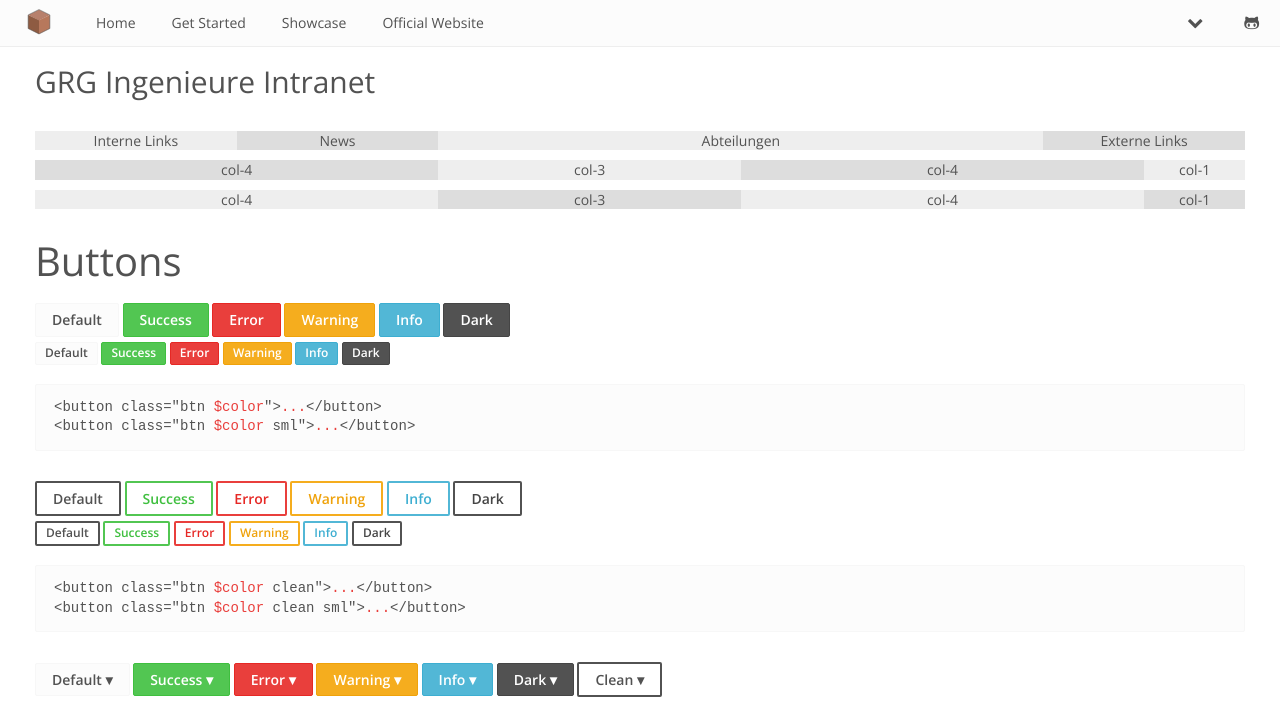
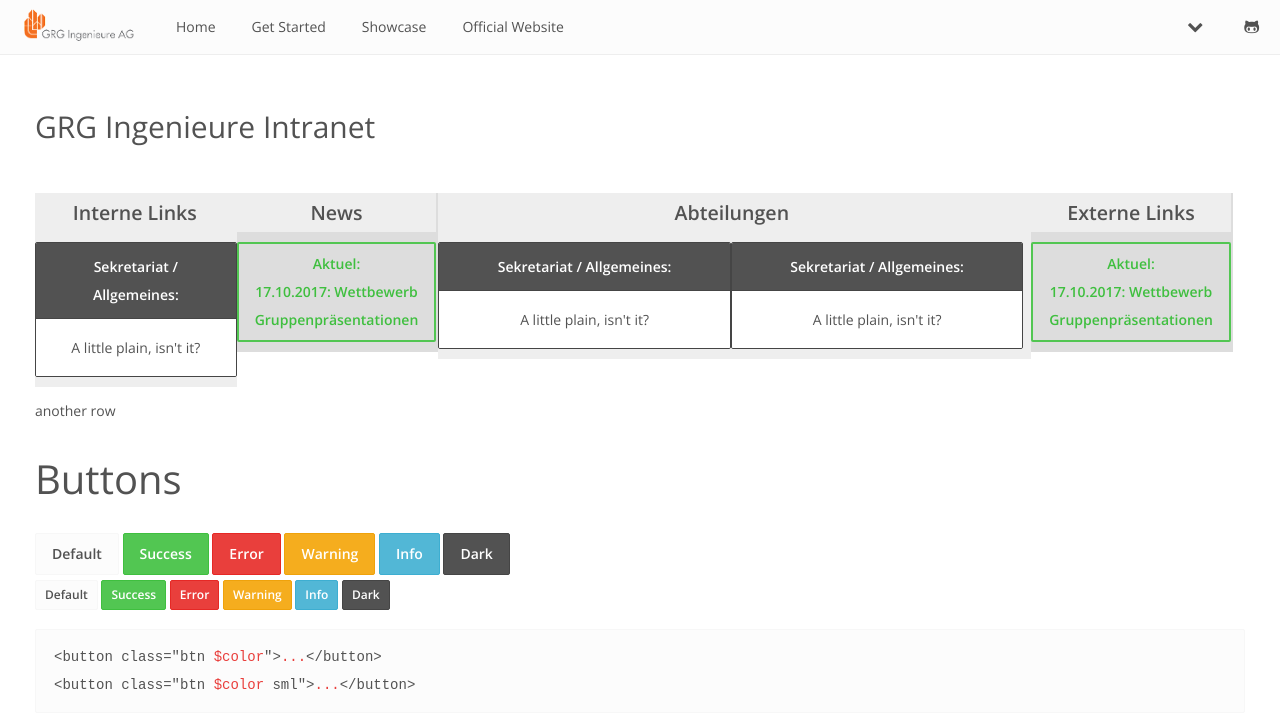
Before and after one commit to grg-ingenieure/intranet-template, a plain HTML site: page index.html in a window 1280 px wide. Shown: the top 718 px of the page. Drawn offline with nearby package versions, Linux system fonts and the light colour scheme.

Commit message:
Defining the grid

```diff
--- a/css/caramel.css
+++ b/css/caramel.css
@@ -9,7 +9,7 @@ body {
   font-family: "Open Sans", "Arial", "Helvetica", sans-serif;
   font-size: 14px;
   font-weight: 400;
-  line-height: 1.4;
+  line-height: 2;
   background-color: #FFF;
   color: #525252;
   margin: 0;
@@ -462,7 +462,7 @@ select:focus {
   float: left;
   margin-left: 1.25%;
   margin-right: 1.25%;
-  margin-bottom: 10px;
+  margin-bottom: 5px;
 }
 
 @media (max-width: 800px) {
@@ -477,7 +477,7 @@ select:focus {
 
 .full {
   float: left;
-  margin-bottom: 10px;
+  margin-bottom: 5px;
 }
 
 @media (max-width: 800px) {
@@ -557,7 +557,7 @@ select:focus {
 }
 
 .full.col-6 {
-  width: 50%;
+  width: 49%;
 }
 
 .full.col-7 {
@@ -581,7 +581,7 @@ select:focus {
 }
 
 .full.col-12 {
-  width: 100%;
+  width: 99%;
 }
 
 img {
--- a/index.html
+++ b/index.html
@@ -4,10 +4,10 @@
     <meta charset="UTF-8">
     <meta name="viewport" content="width=device-width, initial-scale=1.0">
 
-    <title>Caramel</title>
+    <title>GRG Ingenieure</title>
     <meta name="author" content="Maria-Vasiliki Kourouni">
     <meta name="description" content="Intranet template">
-    <link rel="shortcut icon" href="favicon.ico" type="image/x-icon">
+    <link rel="shortcut icon" href="favicon.ico">
 
     <link href="css/caramel.min.css" rel="stylesheet" type="text/css">
     <link href='https://fonts.googleapis.com/css?family=Open+Sans:400,400italic,600' rel='stylesheet' type='text/css'>
@@ -30,16 +30,7 @@
         <ul>
             <li class="collapse"><a href="#" class="menu"><i class="fa fa-bars"></i></a></li>
             <li class="brand">
-                <a href="#"><svg version="1.1" width="30px" height="26px" viewBox="0 0 48 48">
-                    <g transform="translate(0,-1004.3622)">
-                        <g transform="translate(-6,1003)">
-                            <path fill="#B7806C" d="M30,2.518l-20,10l20,10l20-10 L30,2.518z"/>
-                            <path fill="#B7785C" d="M30,22.362v25l20-10v-25 L30,22.362z"/>
-                            <path fill="#8E5B42" d="M30,22.362v25l-20-10v-25 L30,22.362z"/>
-                            <path fill="none" stroke="#4D4D4D" d="M30,2.375l-20,10v25l20,10l20-10v-25 L30,2.375z"/>
-                        </g>
-                    </g>
-                </svg></a>
+                <a href="#"><img src="very_small_logo.png" alt="GRG Ingenieure"></a>
             </li>
             <li><a href="http://caramel.ga/">Home</a></li>
             <li><a href="http://caramel.ga/start.html">Get Started</a></li>
@@ -86,25 +77,72 @@
 
         <hr>
 
+        <br>
 
         <h4>GRG Ingenieure Intranet</h4><br>
         <div class="row" id="example">
+            <!--First column Interne Links-->
+            <div class="full col-2">
+                <div class="row">
+                    <div class="full col-12" style="font-weight: bold; font-size: 1.4em;">Interne Links</div>
+                </div>
+                <div class="row">
+                    <div class="full col-12 panel">
+                        <div class="panel-head">Sekretariat / Allgemeines:</div>
+                        <div class="panel-body">A little plain, isn't it?</div>
+                    </div>
+                </div>
+            </div>
+            <!--Second column News-->
+            <div class="full col-2">
+                <div class="row">
+                    <div class="full col-12" style="font-weight: bold; font-size: 1.4em">News</div>
+                </div>
+                <div class="row">
+                    <button class="full col-12 btn success clean">Aktuel: <br/>17.10.2017: Wettbewerb Gruppenpr&#228;sentationen</button>
+                </div>
+            </div>
+            <!--Third column Abteilungen-->
+            <div class="full col-6">
+                <div class="row">
+                    <div class="full col-12" style="font-weight: bold; font-size: 1.4em;">Abteilungen</div>
+                </div>
+                <div class="row">
+                    <div class="full col-6 panel">
+                        <div class="panel-head">Sekretariat / Allgemeines:</div>
+                        <div class="panel-body">A little plain, isn't it?</div>
+                    </div>
+                    <div class="full col-6 panel">
+                        <div class="panel-head">Sekretariat / Allgemeines:</div>
+                        <div class="panel-body">A little plain, isn't it?</div>
+                    </div>
+                </div>
+            </div>
+            <!--Fourth column Externe Links-->
+            <div class="full col-2">
+                <div class="row">
+                    <div class="full col-12" style="font-weight: bold; font-size: 1.4em">Externe Links</div>
+                    <button class="full col-12 btn success clean">Aktuel: <br/>17.10.2017: Wettbewerb Gruppenpr&#228;sentationen</button>
+                </div>
+            </div>
+        </div>
+        <div class="row">another row</div>
+        <!--
+            <div class="full col-6">Abteilungen</div>
+            <div class="full col-2">Externe Links</div>
+
             <div class="full col-2">Interne Links</div>
             <div class="full col-2">News</div>
             <div class="full col-6">Abteilungen</div>
             <div class="full col-2">Externe Links</div>
 
-            <br>
-            <div class="full col-4">col-4</div>
-            <div class="full col-3">col-3</div>
-            <div class="full col-4">col-4</div>
-            <div class="full col-1">col-1</div>
+            <div class="full col-2">Interne Links</div>
+            <div class="full col-2">News</div>
+            <div class="full col-6">Abteilungen</div>
+            <div class="full col-2">Externe Links</div>
 
-            <br>
-            <div class="full col-4">col-4</div>
-            <div class="full col-3">col-3</div>
-            <div class="full col-4">col-4</div>
-            <div class="full col-1">col-1</div>
+        -->
+
 
         </div>
         <h3 id="buttons">Buttons</h3>
```
Also changed, not shown: css/caramel.min.css, favicon.ico, logo.png (added), small_logo.png (added), very_small_logo.png (added).
